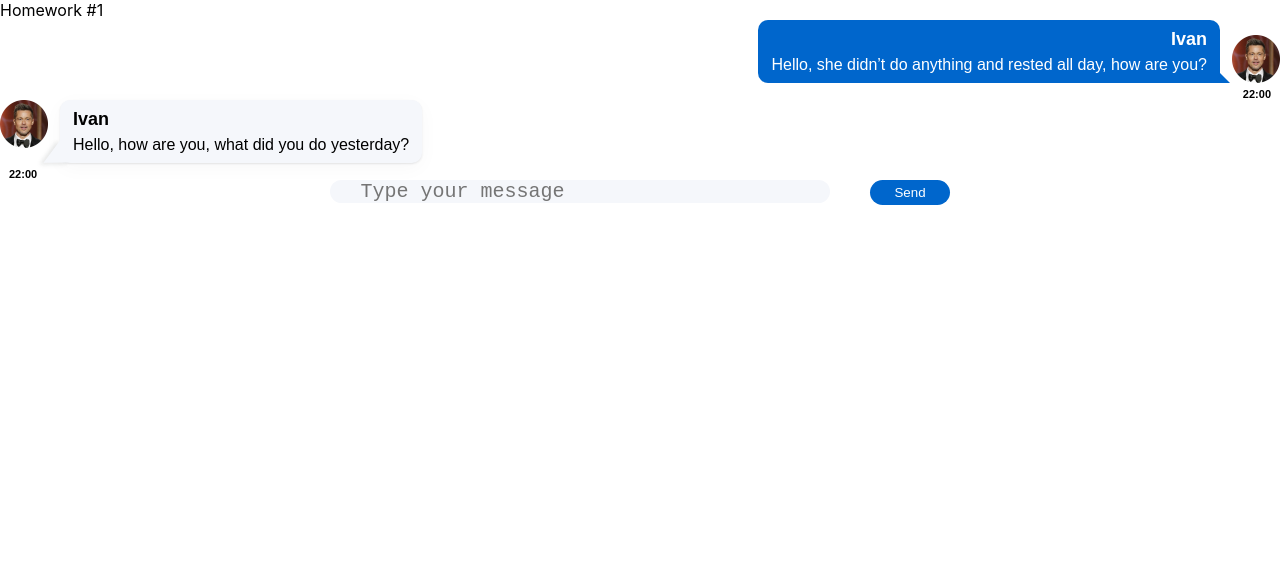
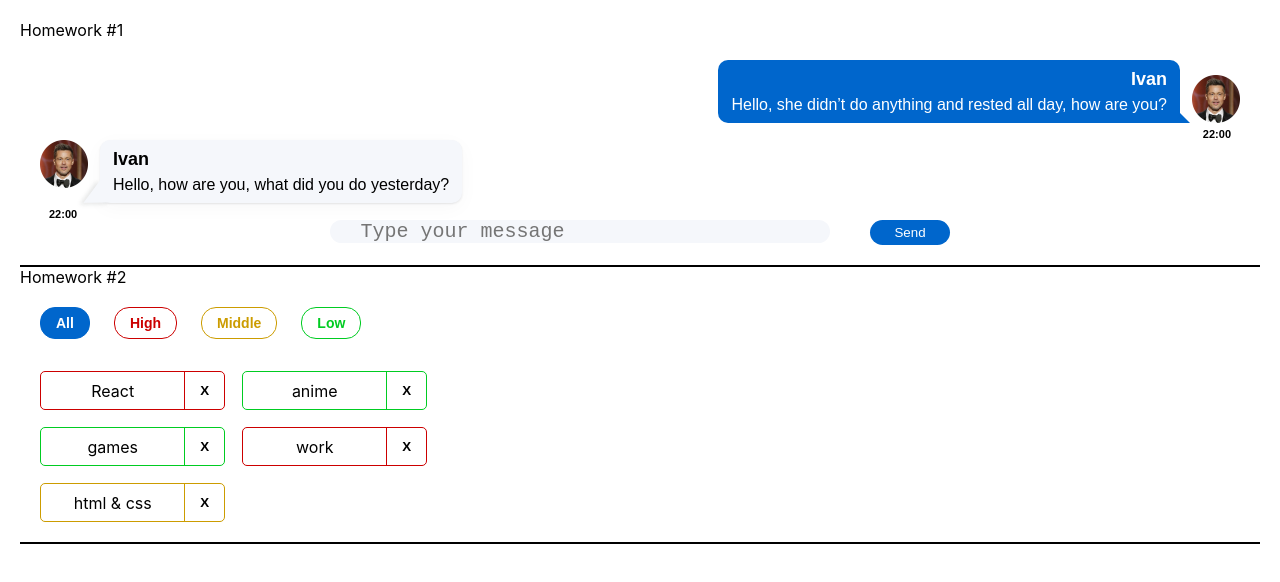
Before and after one commit to Mikalai88/task, a React (Create React App) app: page / in a window 1280 px wide. Shown: the top 582 px of the page. Built offline with nearby package versions, Linux system fonts and the light colour scheme.

Commit message:
Commit 2

```diff
--- a/src/s1-main/App.module.css
+++ b/src/s1-main/App.module.css
@@ -1,9 +1,11 @@
 .App {
     --header_height: 60px;
+    padding: 20px;
 }
 
 .hw {
-
+    padding: 20px;
+    border-bottom: 2px solid;
 }
 
 .hwTitle {
--- a/src/s1-main/App.tsx
+++ b/src/s1-main/App.tsx
@@ -1,13 +1,14 @@
 import React from 'react'
 import s from './App.module.css'
 import HW1 from '../s2-homeworks/hw01/HW1'
+import HW2 from "../s2-homeworks/hw02/HW2";
 
 function App() {
     return (
         <div className={s.App}>
             <HW1/>
             {/*раскомментировать по ходу выполнения*/}
-            {/*<HW2/>*/}
+            <HW2/>
             {/*<HW3/>*/}
             {/*<HW4/>*/}
 
--- a/src/s2-homeworks/hw02/HW2.tsx
+++ b/src/s2-homeworks/hw02/HW2.tsx
@@ -17,16 +17,16 @@
 * */
 
 // types
-export type AffairPriorityType = any // need to fix any
+export type AffairPriorityType = "low" | "high" | "middle" // need to fix any
 export type AffairType = {
-    _id: any // need to fix any
-    name: any // need to fix any
+    _id: number // need to fix any
+    name: string // need to fix any
     priority: AffairPriorityType
 }
 export type FilterType = 'all' | AffairPriorityType
 
 // constants
-const defaultAffairs: any = [ // need to fix any
+const defaultAffairs: Array<AffairType> = [ // need to fix any
     {_id: 1, name: 'React', priority: 'high'}, // студенты могут изменить содержимое name и количество элементов в массиве, ...priority не менять!
     {_id: 2, name: 'anime', priority: 'low'},
     {_id: 3, name: 'games', priority: 'low'},
@@ -35,23 +35,40 @@
 ]
 
 // pure helper functions
-export const filterAffairs = (affairs: any, filter: any): any => { // need to fix any
+export const filterAffairs = (affairs: Array<AffairType>, filter: FilterType): AffairType[] => { // need to fix any
 
 
-    return affairs // need to fix
+        let filteredArray = affairs
+        switch (filter) {
+            case "low":
+                return filteredArray.filter((el) => el.priority === "low")
+
+            case "high":
+                return filteredArray.filter((el) => el.priority === "high")
+
+            case "middle":
+                return filteredArray.filter((el) => el.priority === "middle")
+
+            default:
+                return filteredArray
+        }
+
+    // return affairs // need to fix
 }
-export const deleteAffair = (affairs: any, _id: any): any => { // need to fix any
+export const deleteAffair = (affairs: Array<AffairType>, _id: number): Array<AffairType> => { // need to fix any
 
-    return affairs // need to fix
+    return affairs.filter((el) => el._id !== _id)
+    // return affairs // need to fix
 }
 
 function HW2() {
-    const [affairs, setAffairs] = useState<any>(defaultAffairs) // need to fix any
+    const [affairs, setAffairs] = useState<Array<AffairType>>(defaultAffairs) // need to fix any
     const [filter, setFilter] = useState<FilterType>('all')
 
     const filteredAffairs = filterAffairs(affairs, filter)
-    const deleteAffairCallback = (_id: any) => { // need to fix any
+    const deleteAffairCallback = (_id: number) => { // need to fix any
         // need to fix
+        setAffairs(deleteAffair(affairs, _id))
     }
 
     return (
--- a/src/s2-homeworks/hw02/affairs/Affairs.tsx
+++ b/src/s2-homeworks/hw02/affairs/Affairs.tsx
@@ -4,24 +4,28 @@
 import s from './Affairs.module.css'
 
 type AffairsPropsType = {
-    data: any // need to fix any
-    setFilter: any
-    deleteAffairCallback: any
+    data: Array<AffairType> // need to fix any
+    setFilter: (filter: FilterType) => void
+    deleteAffairCallback: (_id: number) => void
     filter: FilterType
 }
 
 function Affairs(props: AffairsPropsType) {
     const setAll = () => {
         // need to fix
+        props.setFilter("all")
     }
     const setHigh = () => {
         // need to fix
+        props.setFilter("high")
     }
     const setMiddle = () => {
         // need to fix
+        props.setFilter("middle")
     }
     const setLow = () => {
         // need to fix
+        props.setFilter("low")
     }
 
     const cnAll = s.button + ' ' + s.all + (props.filter === 'all' ? ' ' + s.active : '')
--- a/src/s2-homeworks/hw02/affairs/affair/Affair.tsx
+++ b/src/s2-homeworks/hw02/affairs/affair/Affair.tsx
@@ -6,12 +6,13 @@
 type AffairPropsType = {
     // key не нужно типизировать
     affair: AffairType
-    deleteAffairCallback: any // need to fix any
+    deleteAffairCallback: (_id: number) => void // need to fix any
 }
 
 function Affair(props: AffairPropsType) {
     const deleteCallback = () => {
         // need to fix
+        props.deleteAffairCallback(props.affair._id)
     }
 
     const nameClass = s.name + ' ' + s2[props.affair.priority]
@@ -25,7 +26,7 @@
         >
             <div id={'hw2-name-' + props.affair._id} className={nameClass}>
                 {/*создаёт студент*/}
-
+                {props.affair.name}
                 {/**/}
             </div>
             <div id={'hw2-priority-' + props.affair._id} hidden>
@@ -36,7 +37,7 @@
                 id={'hw2-button-delete-' + props.affair._id}
                 className={buttonClass}
                 // need to fix
-
+                onClick={deleteCallback}
             >
                 {/*текст кнопки могут изменить студенты*/}
                 X
```
